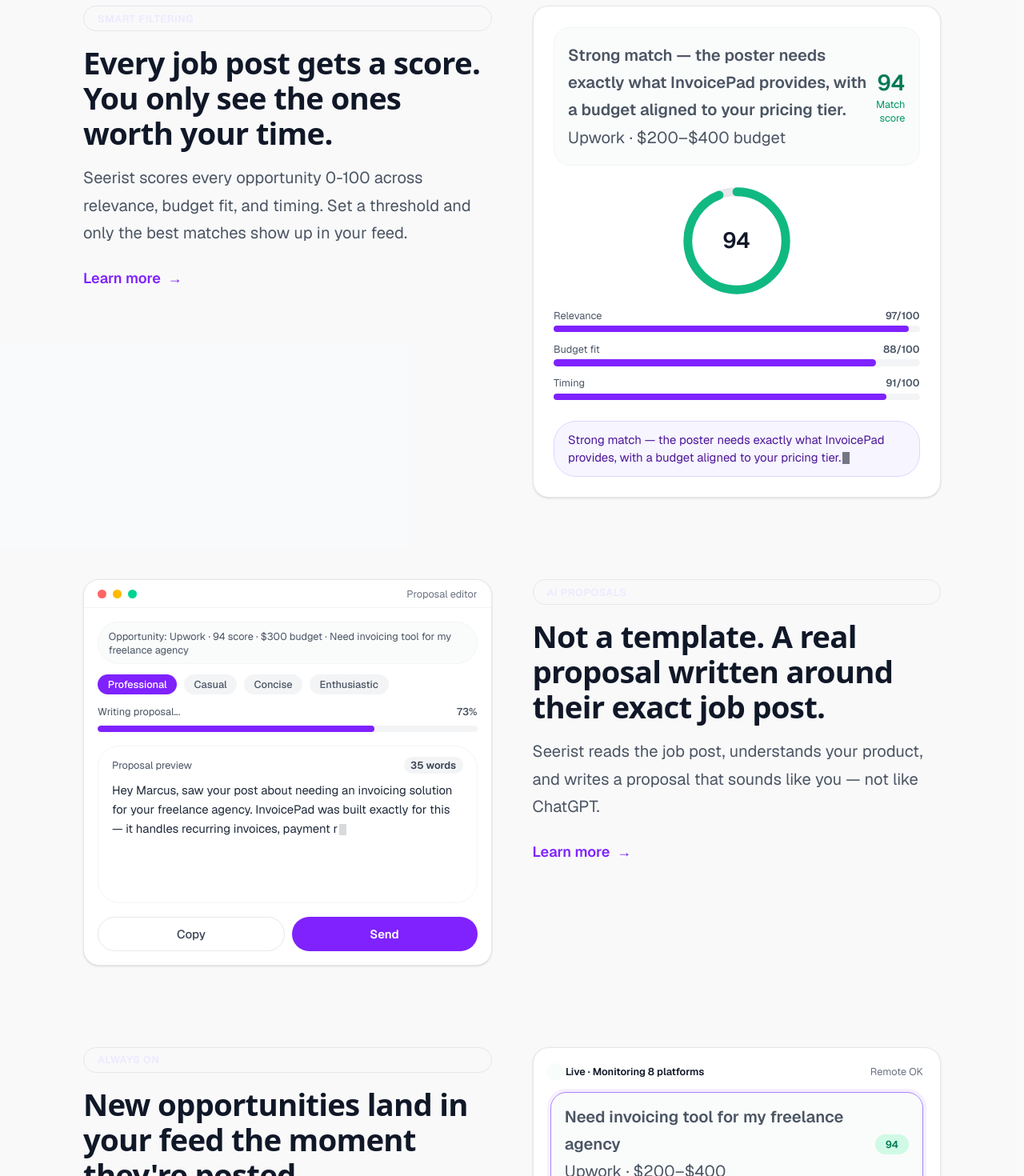
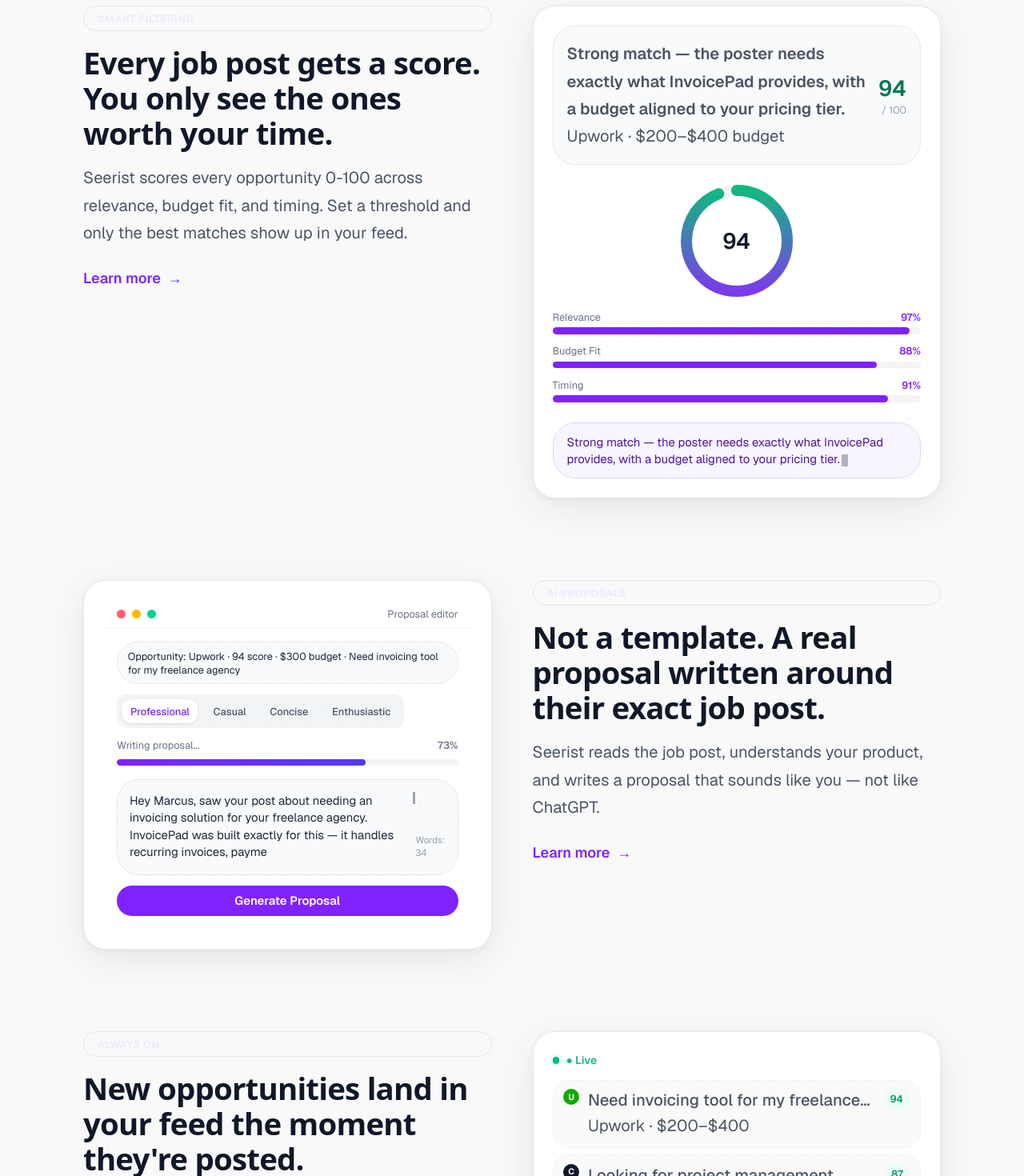
Before and after one commit to Lyvena/Seerist-app, a Next.js app: page /features in a window 1280 px wide. Shown: the part 840-2310 px from the top of the page at 80% size. Built offline with nearby package versions, Linux system fonts and the light colour scheme.

Commit message:
fix: feature sections — typography, mockup styling, backgrounds

```diff
--- a/src/components/mockups/EmailMockup.tsx
+++ b/src/components/mockups/EmailMockup.tsx
@@ -1,6 +1,6 @@
 "use client";
-import { useEffect, useRef, useState } from "react";
 import { motion } from "framer-motion";
+import { useEffect, useState } from "react";
 
 const OPPORTUNITIES = [
   {
@@ -28,7 +28,6 @@
 
 export function EmailMockup() {
   const [step, setStep] = useState<"header" | "body" | "done">("header");
-  const rafRef = useRef<number | null>(null);
 
   useEffect(() => {
     const headers = window.setTimeout(() => setStep("body"), 800);
@@ -39,22 +38,39 @@
     };
   }, []);
 
+  const getScoreStyles = (score: number) => {
+    if (score >= 80) return { color: "#059669", background: "#ECFDF5" };
+    if (score >= 60) return { color: "#2563EB", background: "#EFF6FF" };
+    return { color: "#6B7280", background: "#F3F4F6" };
+  };
+
   return (
-    <div className="rounded-2xl border border-[var(--color-border)] bg-white p-5 shadow-sm">
-      <div className="space-y-4">
-        <div className="border-b border-gray-100 pb-3">
-          <p className="text-sm font-semibold text-gray-900">From: Seerist &lt;notifications@seerist.xyz&gt;</p>
-          <p className="mt-1 text-sm font-semibold text-gray-900">
-            Subject: 🎯 Your Daily Digest · 9 new opportunities
-          </p>
+    <div className="rounded-xl border border-[#E5E7EB] bg-white shadow-lg" style={{ boxShadow: "0 12px 48px rgba(0,0,0,0.08), 0 2px 8px rgba(0,0,0,0.04)", padding: "24px", position: "relative", overflow: "hidden" }}>
+      <div
+        aria-hidden="true"
+        style={{
+          content: '',
+          position: "absolute",
+          inset: 0,
+          backgroundImage: "radial-gradient(circle, rgba(124,58,237,0.04) 1px, transparent 1px)",
+          backgroundSize: "24px 24px",
+          pointerEvents: "none",
+        }}
+      />
+      <div>
+        <div className="border-b border-[#E5E7EB] px-3.5 py-3.5">
+          <p className="text-[0.8125rem] font-semibold text-[#111827]">From: Seerist &lt;notifications@seerist.xyz&gt;</p>
+          <p className="mt-1 text-[0.8125rem] font-semibold text-[#374151]">Subject: 🎯 Your Daily Digest · 9 new opportunities</p>
         </div>
         <motion.div
           initial={{ opacity: 0, y: 10 }}
           animate={step === "body" || step === "done" ? { opacity: 1, y: 0 } : {}}
           transition={{ duration: 0.5, ease: [0.16, 1, 0.3, 1] }}
-          className="space-y-3"
+          className="space-y-2 px-1"
         >
-          {OPPORTUNITIES.map((op, index) => (
+          {OPPORTUNITIES.map((op, index) => {
+            const scoreStyles = getScoreStyles(op.score);
+            return (
               <motion.div
                 key={op.title}
                 initial={{ opacity: 0, x: -8 }}
@@ -66,28 +82,28 @@
                     : {}
                 }
                 transition={{ delay: index * 0.1, duration: 0.4 }}
-              className="rounded-xl border border-gray-100 bg-gray-50/80 px-4 py-3"
+                className="rounded-md border border-[#E5E7EB] bg-[#F9FAFB] px-2.5 py-2.5 flex justify-between items-center"
               >
-              <div className="flex items-center justify-between">
                 <div>
-                  <p className="text-sm font-semibold text-gray-900">{op.title}</p>
-                  <p className="text-xs text-gray-500">
-                    {op.platform} · {op.budget}
-                  </p>
+                  <p className="text-[0.75rem] font-medium text-[#111827]">{op.title}</p>
+                  <p className="text-[0.6875rem] text-[#9CA3AF]">{op.platform} · {op.budget}</p>
                 </div>
-                <span className="rounded-full bg-violet-100 px-2.5 py-1 text-xs font-semibold text-violet-700">
+                <span
+                  className="rounded-full px-2 py-0.5 text-[0.6875rem] font-semibold"
+                  style={{ color: scoreStyles.color, background: scoreStyles.background }}
+                >
                   {op.score}
                 </span>
-              </div>
               </motion.div>
-          ))}
+            );
+          })}
         </motion.div>
         {step === "done" && (
           <motion.button
             initial={{ opacity: 0, y: 8 }}
             animate={{ opacity: 1, y: 0 }}
             transition={{ duration: 0.4, ease: [0.16, 1, 0.3, 1] }}
-            className="inline-flex h-11 w-full items-center justify-center rounded-full bg-violet-600 text-sm font-semibold text-white transition hover:bg-violet-700"
+            className="inline-flex h-8 w-full items-center justify-center rounded-md bg-violet-600 px-4 py-2.5 text-[0.8125rem] font-semibold text-white transition hover:bg-violet-700 mt-3"
           >
             Generate Proposals →
           </motion.button>
--- a/src/components/mockups/LiveFeedMockup.tsx
+++ b/src/components/mockups/LiveFeedMockup.tsx
@@ -2,7 +2,13 @@
 import { useEffect, useRef, useState } from "react";
 import { motion } from "framer-motion";
 
-const PLATFORMS = ["Upwork", "Contra", "Remote OK", "We Work Remotely"];
+const PLATFORM_COLORS: Record<string, string> = {
+  Upwork: "#14A800",
+  Contra: "#111827",
+  RemoteOK: "#000000",
+  "We Work Remotely": "#A742B1",
+};
+
 const OPPORTUNITIES = [
   { title: "Need invoicing tool for my freelance agency", platform: "Upwork", score: 94, budget: "$200–$400" },
   { title: "Looking for project management software for remote team", platform: "Contra", score: 87, budget: "$100–$250" },
@@ -24,46 +30,84 @@
     if (!ready) return;
     const interval = window.setInterval(() => {
       setGlow(true);
-      setActivePlatform((prev) => (prev + 1) % PLATFORMS.length);
+      setActivePlatform((prev) => (prev + 1) % Object.keys(PLATFORM_COLORS).length);
       window.setTimeout(() => setGlow(false), 1000);
     }, 3000);
     return () => window.clearInterval(interval);
   }, [ready]);
 
+  const getScoreStyles = (score: number) => {
+    if (score >= 80) return { color: "#059669", background: "#ECFDF5" };
+    if (score >= 60) return { color: "#2563EB", background: "#EFF6FF" };
+    return { color: "#6B7280", background: "#F3F4F6" };
+  };
+
   return (
-    <div className="rounded-2xl border border-[var(--color-border)] bg-white p-5 shadow-sm">
-      <div className="flex items-center justify-between">
+    <div className="rounded-xl border border-[#E5E7EB] bg-white shadow-lg" style={{ boxShadow: "0 12px 48px rgba(0,0,0,0.08), 0 2px 8px rgba(0,0,0,0.04)", padding: "24px", position: "relative", overflow: "hidden" }}>
+      <div
+        aria-hidden="true"
+        style={{
+          content: '',
+          position: "absolute",
+          inset: 0,
+          backgroundImage: "radial-gradient(circle, rgba(124,58,237,0.04) 1px, transparent 1px)",
+          backgroundSize: "24px 24px",
+          pointerEvents: "none",
+        }}
+      />
+      <div className="flex items-center justify-between mb-3">
         <div className="flex items-center gap-2">
-          <span className="relative flex h-2.5 w-2.5">
+          <span className="relative flex h-2 w-2">
             <span className="absolute inset-0 rounded-full bg-emerald-500 opacity-75 animate-ping" />
-            <span className="relative rounded-full bg-emerald-500" />
+            <span className="relative h-2 w-2 rounded-full bg-emerald-500" />
           </span>
-          <span className="text-xs font-semibold text-gray-900">Live · Monitoring 8 platforms</span>
+          <span className="text-[0.8125rem] font-semibold" style={{ color: "#10B981" }}>● Live</span>
         </div>
-        <span className="text-xs text-gray-500">{PLATFORMS[activePlatform]}</span>
       </div>
-      <div className="mt-4 space-y-3">
-        {OPPORTUNITIES.map((op) => (
-          <motion.div
-            key={op.title}
-            className={`rounded-2xl border bg-gray-50/80 px-4 py-3 ${
-              glow ? "border-violet-400 shadow-[0_0_0_4px_rgba(124,58,237,0.08)]" : "border-gray-100"
-            }`}
-            transition={{ duration: 0.25 }}
-          >
-            <div className="flex items-center justify-between">
+      <div className="space-y-2">
+        {OPPORTUNITIES.map((op) => {
+          const scoreStyles = getScoreStyles(op.score);
+          const platformColor = PLATFORM_COLORS[op.platform] || "#7C3AED";
+          return (
+            <motion.div
+              key={op.title}
+              className="rounded-lg border border-[#F3F4F6] px-3 py-2.5 flex gap-2.5 items-start transition-all"
+              style={{
+                background: "#FAFAFA",
+                marginBottom: "8px",
+              }}
+              whileHover={{ borderColor: "#E5E7EB", background: "#F9FAFB" }}
+            >
+              <div
+                className="flex-shrink-0 flex items-center justify-center rounded-full"
+                style={{
+                  width: "20px",
+                  height: "20px",
+                  fontSize: "0.625rem",
+                  fontWeight: 700,
+                  color: "white",
+                  background: platformColor,
+                }}
+              >
+                {op.platform === "Upwork" ? "U" : op.platform === "Contra" ? "C" : op.platform === "Remote OK" ? "RO" : "W"}
+              </div>
               <div>
-                <p className="text-sm font-semibold text-gray-900">{op.title}</p>
-                <p className="text-xs text-gray-500">
-                  {op.platform} · {op.budget}
+                <p className="text-[0.8125rem] font-medium text-[#111827]" style={{ lineHeight: 1.4, display: "-webkit-box", WebkitLineClamp: 1, WebkitBoxOrient: "vertical", overflow: "hidden" }}>
+                  {op.title}
                 </p>
+                <p className="text-[0.75rem] text-[#9CA3AF]">{op.platform} · {op.budget}</p>
               </div>
-              <span className="rounded-full bg-emerald-100 px-3 py-1 text-xs font-semibold text-emerald-700">{op.score}</span>
-            </div>
-          </motion.div>
-        ))}
+              <div
+                className="ml-auto rounded-full px-2 py-0.5 text-[0.75rem] font-semibold"
+                style={{ color: scoreStyles.color, background: scoreStyles.background }}
+              >
+                {op.score}
+              </div>
+            </motion.div>
+          );
+        })}
       </div>
-      <div className="mt-4 rounded-lg border border-dashed border-gray-200 px-3 py-2 text-xs text-gray-500">
+      <div className="mt-3 rounded-lg border border-dashed border-[#E5E7EB] px-3 py-2 text-xs text-gray-500">
         Scanned 14 platforms in the last hour · 47 opportunities found · 12 high matches
       </div>
     </div>
--- a/src/components/mockups/ProposalDetailMockup.tsx
+++ b/src/components/mockups/ProposalDetailMockup.tsx
@@ -55,7 +55,18 @@
   }, []);
 
   return (
-    <div className="rounded-2xl border border-[var(--color-border)] bg-white shadow-sm">
+    <div className="rounded-xl border border-[#E5E7EB] bg-white shadow-lg" style={{ boxShadow: "0 12px 48px rgba(0,0,0,0.08), 0 2px 8px rgba(0,0,0,0.04)", padding: "24px", position: "relative", overflow: "hidden" }}>
+      <div
+        aria-hidden="true"
+        style={{
+          content: '',
+          position: "absolute",
+          inset: 0,
+          backgroundImage: "radial-gradient(circle, rgba(124,58,237,0.04) 1px, transparent 1px)",
+          backgroundSize: "24px 24px",
+          pointerEvents: "none",
+        }}
+      />
       <div className="border-b border-gray-100 px-4 py-2">
         <div className="flex items-center justify-between">
           <div className="flex items-center gap-2">
@@ -67,43 +78,40 @@
         </div>
       </div>
       <div className="p-4">
-        <div className="rounded-xl border border-gray-100 bg-gray-50/80 px-3 py-2 text-xs text-gray-600">
+        <div className="rounded-xl border border-[#E5E7EB] bg-[#F9FAFB] px-3 py-2 text-xs text-gray-800">
           Opportunity: Upwork · 94 score · $300 budget · Need invoicing tool for my freelance agency
         </div>
-        <div className="mt-3 flex flex-wrap gap-2">
+        <div className="mt-3 inline-flex items-center gap-2 rounded-md bg-[#F3F4F6] p-1.5">
           {TONES.map((item) => (
             <button
               key={item}
               onClick={() => setTone(item)}
-              className={`rounded-full px-3 py-1 text-xs font-medium transition-colors ${
-                tone === item ? "bg-violet-600 text-white" : "bg-gray-100 text-gray-600 hover:bg-gray-200"
+              className={`rounded-md px-2.5 py-1.5 text-xs font-medium transition-all ${
+                tone === item ? "bg-white shadow text-violet-600" : "bg-transparent text-gray-600 hover:bg-gray-200/50"
               }`}
+              style={{
+                boxShadow: tone === item ? "0 1px 3px rgba(0,0,0,0.1)" : undefined,
+              }}
             >
               {item}
             </button>
           ))}
         </div>
         <div className="mt-3">
-          <div className="flex items-center justify-between text-xs text-gray-600">
+          <div className="flex items-center justify-between text-xs text-gray-500">
             <span>Writing proposal...</span>
             <span className="font-semibold">{progress}%</span>
           </div>
-          <div className="mt-2 h-2 overflow-hidden rounded-full bg-gray-100">
+          <div className="mt-2 h-2 overflow-hidden rounded-full bg-[#F3F4F6]">
             <motion.div
-              className="h-full rounded-full bg-violet-600"
+              className="h-full rounded-full bg-gradient-to-r from-violet-600 to-indigo-600"
               animate={{ width: `${progress}%` }}
               transition={{ duration: 0.4 }}
             />
           </div>
         </div>
-        <div className="mt-4 rounded-xl border border-gray-100 bg-white px-4 py-3">
-          <div className="flex items-center justify-between text-xs text-gray-600">
-            <span>Proposal preview</span>
-            <span className="rounded-full bg-gray-100 px-2 py-0.5 text-xs font-semibold text-gray-700">
-              {wordCount} words
-            </span>
-          </div>
-          <div className="mt-2 min-h-[140px] text-sm leading-relaxed text-gray-800">
+        <div className="mt-4 rounded-xl border border-[#E5E7EB] bg-[#F9FAFB] px-3.5 py-3.5 text-sm text-gray-800" style={{ minHeight: "120px" }}>
+          <div className="flex justify-between">
             <span>{text}</span>
             {phase === "typing" && (
               <motion.span
@@ -112,20 +120,12 @@
                 transition={{ duration: 0.55, repeat: Infinity, repeatType: "reverse" }}
               />
             )}
+            <span className="text-[0.6875rem] text-gray-400 self-end ml-auto">Words: {wordCount}</span>
           </div>
         </div>
-        <div className="mt-4 flex items-center gap-2">
-          <button className="inline-flex h-10 flex-1 items-center justify-center rounded-xl border border-[var(--color-border)] text-sm font-medium text-gray-700 transition hover:border-gray-400">
-            Copy
-          </button>
-          <button
-            className={`inline-flex h-10 flex-1 items-center justify-center rounded-xl text-sm font-semibold text-white transition ${
-              phase === "done" ? "bg-emerald-600" : "bg-violet-600 hover:bg-violet-700"
-            }`}
-          >
-            {phase === "done" ? "Sent ✓" : "Send"}
-          </button>
-        </div>
+        <button className="mt-3 inline-flex h-9 w-full items-center justify-center rounded-lg bg-violet-600 px-4.5 py-2.5 text-sm font-semibold text-white transition hover:bg-violet-700">
+          Generate Proposal
+        </button>
       </div>
     </div>
   );
--- a/src/components/mockups/ScoringMockup.tsx
+++ b/src/components/mockups/ScoringMockup.tsx
@@ -5,7 +5,7 @@
 const SCORE = 94;
 const SUB_SCORES = [
   { label: "Relevance", value: 97 },
-  { label: "Budget fit", value: 88 },
+  { label: "Budget Fit", value: 88 },
   { label: "Timing", value: 91 },
 ];
 
@@ -48,36 +48,53 @@
   const circumference = 2 * Math.PI * 45;
   const offset = circumference - (SCORE / 100) * circumference;
 
-return (
-    <div className="rounded-2xl border border-gray-200 bg-white p-6 shadow-sm">
+  return (
+    <div className="rounded-xl border border-[#E5E7EB] bg-white shadow-lg" style={{ boxShadow: "0 12px 48px rgba(0,0,0,0.08), 0 2px 8px rgba(0,0,0,0.04)", padding: "24px", position: "relative", overflow: "hidden" }}>
+      <div
+        aria-hidden="true"
+        style={{
+          content: '',
+          position: "absolute",
+          inset: 0,
+          backgroundImage: "radial-gradient(circle, rgba(124,58,237,0.04) 1px, transparent 1px)",
+          backgroundSize: "24px 24px",
+          pointerEvents: "none",
+        }}
+      />
       <div className="flex flex-col gap-6">
-        <div className="flex items-center justify-between rounded-2xl border border-gray-100 bg-gray-50/80 p-4">
+        <div className="flex items-center justify-between rounded-xl border border-[#E5E7EB] bg-[#F9FAFB] p-4">
           <div>
             <p className="text-sm font-semibold text-gray-900">{REASON.split(".")[0]}.</p>
             <p className="text-xs text-gray-500">Upwork · $200–$400 budget</p>
           </div>
           <div className="text-right">
             <div className="text-2xl font-semibold text-emerald-700">{SCORE}</div>
-            <div className="text-xs text-emerald-600">Match score</div>
+            <div className="text-xs text-gray-400">/ 100</div>
           </div>
         </div>
         <div className="flex flex-col items-center gap-4">
           <div className="relative">
-            <svg className="h-32 w-32 -rotate-90" viewBox="0 0 100 100">
-              <circle cx="50" cy="50" r="45" fill="none" stroke="#E5E7EB" strokeWidth="8" />
+            <svg className="h-32 w-32 -rotate-90" viewBox="0 0 100 100" style={{ width: "140px", height: "140px" }}>
+              <circle cx="50" cy="50" r="45" fill="none" stroke="#F3F4F6" strokeWidth="10" strokeLinecap="round" />
               <motion.circle
                 cx="50"
                 cy="50"
                 r="45"
                 fill="none"
-                stroke="#10B981"
-                strokeWidth="8"
+                stroke="url(#scoreGradient)"
+                strokeWidth="10"
                 strokeLinecap="round"
                 strokeDasharray={circumference}
                 initial={{ strokeDashoffset: circumference }}
                 animate={ready ? { strokeDashoffset: offset } : {}}
                 transition={{ duration: 1.4, ease: [0.16, 1, 0.3, 1] }}
               />
+              <defs>
+                <linearGradient id="scoreGradient" x1="0%" y1="0%" x2="100%" y2="0%">
+                  <stop offset="0%" stopColor="#7C3AED" />
+                  <stop offset="100%" stopColor="#10B981" />
+                </linearGradient>
+              </defs>
             </svg>
             <div className="absolute inset-0 flex items-center justify-center">
               <div className="text-2xl font-semibold text-gray-900">{SCORE}</div>
@@ -91,11 +108,11 @@
                 animate={ready ? { opacity: 1, y: 0 } : {}}
                 transition={{ delay: 0.6 + index * 0.15 }}
               >
-                <div className="flex items-center justify-between text-xs text-gray-600">
+                <div className="flex items-center justify-between text-xs text-gray-500">
                   <span>{item.label}</span>
-                  <span className="font-semibold">{item.value}/100</span>
+                  <span className="font-semibold text-violet-600">{item.value}%</span>
                 </div>
-                <div className="mt-1 h-2 w-full rounded-full bg-gray-100">
+                <div className="mt-1 h-2 w-full rounded-full bg-[#F3F4F6]">
                   <motion.div
                     className="h-full rounded-full bg-violet-600"
                     initial={{ width: "0%" }}
```
Also changed, not shown: src/components/mockups/PipelineMockup.tsx (+41 -21 lines), src/components/sections/FeatureSection1.tsx (+41 -7 lines), src/components/sections/FeatureSection2.tsx (+41 -7 lines), src/components/sections/FeatureSection3.tsx (+41 -7 lines), src/components/sections/FeatureSection4.tsx (+41 -7 lines), src/components/sections/FeatureSection5.tsx (+41 -7 lines). Lines whose indentation alone changed are shown as unchanged.
